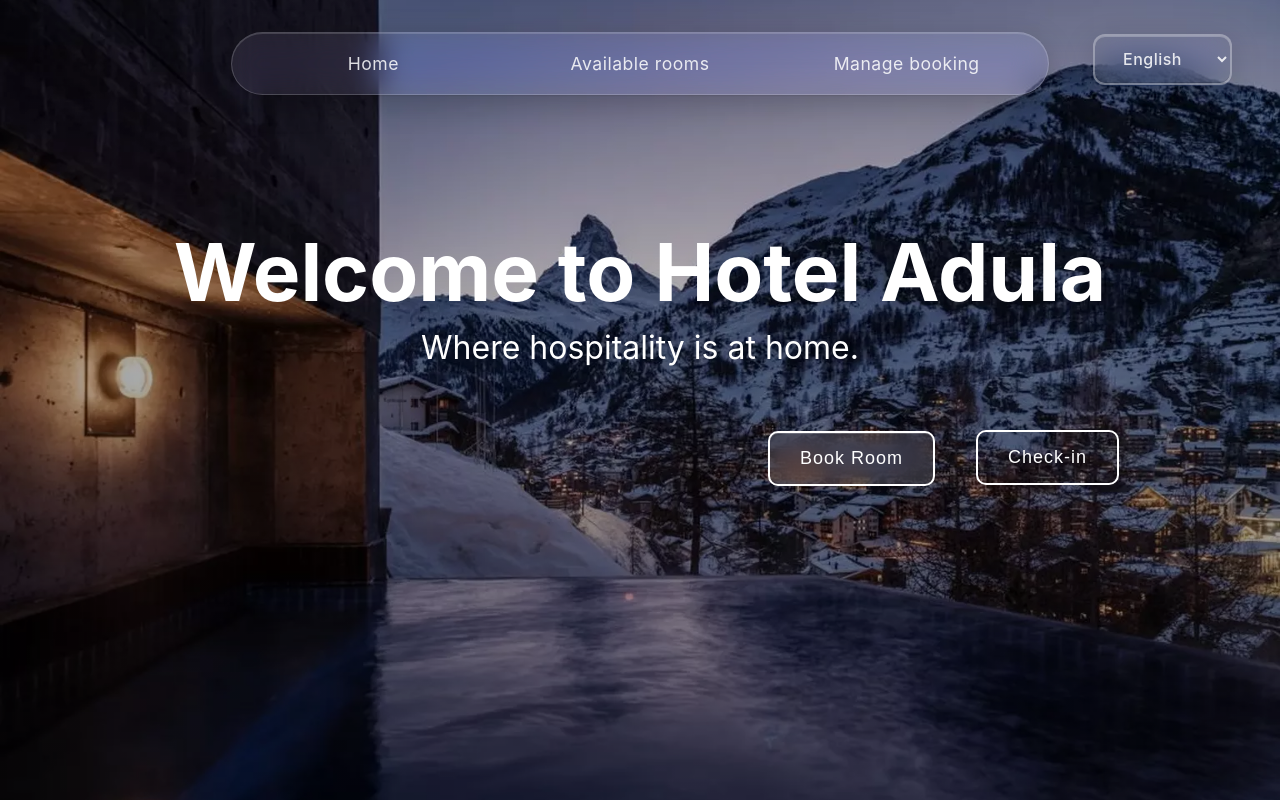
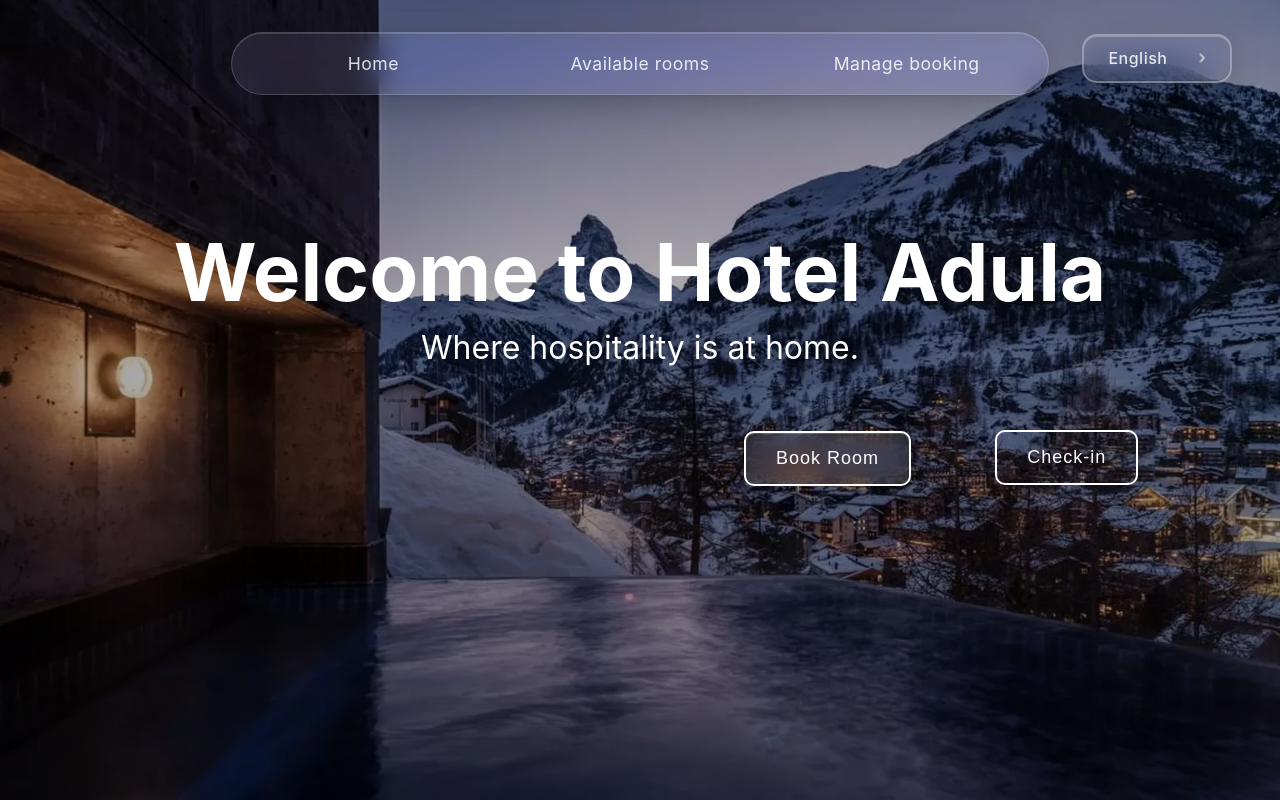
Before and after one commit to michaeleaton212/PostGresAPI_Project, an Angular app in the folder Frontend/frontend/my-app/: page / in a window 1280 px wide. Built offline with nearby package versions, Linux system fonts and the light colour scheme.

Commit message:
language button over arrow effect ()#

```diff
--- a/Frontend/frontend/my-app/src/app/app.html
+++ b/Frontend/frontend/my-app/src/app/app.html
@@ -1,19 +1,29 @@
 <div class="app-wrapper">
   <div class="language-button">
-  <label for="lang"></label>
-  <select
-    id="lang"
-    class="lang-btn"
-    [value]="selectedLocale"
-    (change)="onLangChange($any($event.target).value)"
-    aria-label=""
-    autocomplete="off"
+    <div class="select-wrap" [class.open]="isDropdownOpen" (mouseenter)="isDropdownOpen = true" (mouseleave)="isDropdownOpen = false">
+      <div class="lang-btn">
+        <span>{{ selectedLocale === 'de' ? 'Deutsch' : 'English' }}</span>
+      </div>
+      <svg
+        xmlns="http://www.w3.org/2000/svg"
+        height="1em"
+        viewBox="0 0 512 512"
+        class="arrow"
       >
-    <option value="en-US" i18n>English</option>
-    <option value="de" i18n>Deutsch</option>
-  </select>
+        <path
+          d="M233.4 406.6c12.5 12.5 32.8 12.5 45.3 0l192-192c12.5-12.5 12.5-32.8 0-45.3s-32.8-12.5-45.3 0L256 338.7 86.6 169.4c-12.5-12.5-32.8-12.5-45.3 0s-12.5 32.8 0 45.3l192 192z"
+        ></path>
+      </svg>
+      <div class="options">
+        <div class="option" (click)="onLangChange('en-US')" [class.selected]="selectedLocale === 'en-US'">
+          <span i18n>English</span>
         </div>
-
+        <div class="option" (click)="onLangChange('de')" [class.selected]="selectedLocale === 'de'">
+          <span i18n>Deutsch</span>
+        </div>
+      </div>
+    </div>
+  </div>
 
   <div class="navbar-container">
     <nav class="navbar-pill" role="navigation" aria-label="Main navigation" i18n-aria-label>
--- a/Frontend/frontend/my-app/src/app/app.scss
+++ b/Frontend/frontend/my-app/src/app/app.scss
@@ -10,15 +10,15 @@
   min-height: 100vh;
   overflow-y: auto;
   padding: 2rem;
+}
 
-  &::before {
+.app-wrapper::before {
   content: "";
   position: absolute;
   inset: 0;
   background: linear-gradient(to bottom, rgba(0, 0, 0, .25), rgba(0, 0, 0, .45));
   pointer-events: none;
   z-index: 0;
-  }
 }
 
 .navbar-container {
@@ -30,7 +30,7 @@
 }
 
 .navbar-pill {
-  display: grid; // makes the links evenly spaced
+  display: grid; /* makes the links evenly spaced */
   grid-template-columns: repeat(3, 1fr);
   gap: 0;
   background: rgba(255, 255, 255, 0.08);
@@ -60,22 +60,22 @@ cursor: pointer;
   display: flex;
   align-items: center;
   justify-content: center;
+}
 
-  &:hover {
+.nav-link:hover {
   color: #fff;
   background: rgba(255, 255, 255, 0.1);
 }
 
-  &.active {
+.nav-link.active {
   background: rgba(255, 255, 255, 0.15);
   color: #fff;
   transform: translateY(-1px);
 }
 
-  &:focus-visible {
+.nav-link:focus-visible {
   outline: 2px solid rgba(255, 255, 255, 0.5);
   outline-offset: 2px;
-  }
 }
 
 ::ng-deep router-outlet + * {
@@ -84,6 +84,7 @@ cursor: pointer;
   color: #fff;
 }
 
+/* --- Language button + Custom Arrow --- */
 .language-button {
   position: fixed;
   top: 2.1rem;
@@ -93,8 +94,16 @@ cursor: pointer;
   gap: 8px;
   margin: 0;
   pointer-events: auto;
+}
 
-  .lang-btn {
+.select-wrap {
+  position: relative;
+  display: inline-block;
+  cursor: pointer;
+}
+
+
+.language-button .lang-btn {
   font-size: 16px;
   font-weight: 500;
   letter-spacing: 0.5px;
@@ -106,12 +115,21 @@ cursor: pointer;
   cursor: pointer;
   transition: all .3s cubic-bezier(0.4, 0, 0.2, 1);
   border: 2px solid rgba(255, 255, 255, 0.3);
-    border-radius: 12px;
+  border-radius: 15px;
   padding: 0.8rem 1.5rem;
+  padding-right: 2.6rem; /* Platz für Chevron rechts */
+
   box-shadow: 0 8px 32px rgba(0, 0, 0, 0.15), inset 0 1px 0 rgba(255, 255, 255, 0.25), inset 0 -1px 0 rgba(0, 0, 0, 0.1);
   outline: none;
+  width: 5rem;
+  position: relative;
+  z-index: 100000;
+  display: flex;
+  align-items: center;
+  justify-content: space-between;
+}
 
-    &:hover:not(:disabled) {
+.select-wrap:hover .lang-btn {
   background-color: rgba(148, 148, 148, 0.35);
 border-color: rgba(255, 255, 255, 0.5);
   color: #fff;
@@ -119,28 +137,104 @@ cursor: pointer;
   box-shadow: 0 12px 40px rgba(0, 0, 0, 0.2), inset 0 1px 0 rgba(255, 255, 255, 0.3);
 }
 
-    &.active,
-    &:disabled {
+.select-wrap.open .lang-btn {
   background-color: rgba(255, 255, 255, 0.2);
   border-color: rgba(255, 255, 255, 0.6);
   color: #fff;
   font-weight: 600;
   box-shadow: 0 12px 40px rgba(0, 0, 0, 0.25), inset 0 1px 0 rgba(255, 255, 255, 0.35);
-      cursor: default;
 }
 
-    &:focus-visible {
+.language-button .lang-btn:focus-visible {
   border-color: rgba(255, 255, 255, 0.6);
   box-shadow: 0 12px 40px rgba(0, 0, 0, 0.25), 0 0 0 4px rgba(255, 255, 255, 0.1);
 }
 
-    &:active:not(:disabled) {
+.select-wrap:active .lang-btn {
   transform: translateY(0);
   box-shadow: 0 4px 16px rgba(0, 0, 0, 0.2), inset 0 1px 0 rgba(255, 255, 255, 0.2);
 }
-  }
+
+/* Options dropdown */
+.options {
+  display: flex;
+  flex-direction: column;
+  border-radius: 15px;
+  padding: 5px;
+  background-color: rgba(128, 128, 128, 0.25);
+  backdrop-filter: blur(16px) saturate(180%);
+  -webkit-backdrop-filter: blur(16px) saturate(180%);
+  border: 2px solid rgba(255, 255, 255, 0.3);
+  position: absolute;
+  top: calc(100% + 5px);
+  left: 0;
+  right: 0;
+  opacity: 0;
+  pointer-events: none;
+  transform: translateY(-10px);
+  transition: all 300ms ease;
+  z-index: 99999;
+  box-shadow: 0 8px 32px rgba(0, 0, 0, 0.15), inset 0 1px 0 rgba(255, 255, 255, 0.25);
 }
 
+.select-wrap.open .options {
+  opacity: 1;
+  pointer-events: auto;
+  transform: translateY(0);
+}
+
+.option {
+  border-radius: 10px;
+  padding: 0.6rem 1rem;
+  transition: all 300ms ease;
+  background-color: transparent;
+  font-size: 15px;
+  font-family: 'Inter', sans-serif;
+  font-weight: 500;
+  color: rgba(255, 255, 255, 0.85);
+  cursor: pointer;
+  letter-spacing: 0.5px;
+}
+
+.option:hover {
+  background-color: rgba(255, 255, 255, 0.15);
+  color: #fff;
+}
+
+.option.selected {
+  background-color: rgba(255, 255, 255, 0.1);
+  color: #fff;
+  font-weight: 600;
+}
+
+/* alter IE/Edge: Pfeil ausblenden */
+select::-ms-expand {
+  display: none;
+}
+
+/* SVG arrow styling */
+.select-wrap .arrow {
+  position: absolute;
+  top: 50%;
+  right: 18px;
+  height: 10px;
+  width: 25px;
+  transform: translateY(-50%) rotate(-90deg);
+  fill: rgba(255, 255, 255, 0.85);
+  pointer-events: none;
+  z-index: 100001;
+  transition: transform 300ms ease;
+}
+
+/* Rotate arrow when hovering over select-wrap */
+.select-wrap:hover .arrow {
+  transform: translateY(-50%) rotate(0deg);
+}
+
+/* Also rotate when dropdown is open (for click support) */
+.select-wrap.open .arrow {
+  transform: translateY(-50%) rotate(0deg);
+}
 
 /* Iphone design */
 @media (max-width: 768px) {
@@ -173,10 +267,10 @@ cursor: pointer;
     -webkit-backdrop-filter: blur(16px) saturate(180%);
     border: 1px solid rgba(255,255,255,0.18);
     box-shadow: 0 8px 32px rgba(0,0,0,0.2), inset 0 1px 0 rgba(255,255,255,0.15), 0 1px 2px rgba(0,0,0,0.1);
+  }
 
-    &::-webkit-scrollbar {
+  .navbar-pill::-webkit-scrollbar {
     display: none;
-    }
   }
 
   .nav-link {
@@ -192,14 +286,14 @@ cursor: pointer;
     display: flex;
     align-items: center;
     justify-content: center;
+  }
 
-    &.active {
+  .nav-link.active {
     font-weight: 700;
     background: rgba(255,255,255,0.15);
     color: #fff;
     box-shadow: inset 0 0 0 1px rgba(255,255,255,0.2);
     transform: translateY(-1px);
-    }
   }
 
   .app-wrapper {
@@ -209,10 +303,28 @@ cursor: pointer;
   .language-button {
     top: 0.75rem;
     right: 0.75rem;
+  }
 
-    .lang-btn {
+  .language-button .lang-btn {
     padding: 0.6rem 1rem;
+    padding-right: 2.4rem; /* etwas weniger auf Mobile */
+    font-size: 14px;
+  }
+
+  /* SVG arrow auf Mobile */
+  .select-wrap .arrow {
+    right: 14px;
+    width: 20px;
+    height: 9px;
+  }
+
+  /* Options auf Mobile */
+  .options {
+    border-radius: 12px;
+  }
+
+  .option {
+    padding: 0.5rem 0.8rem;
     font-size: 14px;
   }
 }
-}
--- a/Frontend/frontend/my-app/src/app/app.ts
+++ b/Frontend/frontend/my-app/src/app/app.ts
@@ -11,6 +11,7 @@ import { RouterOutlet, RouterLink, RouterLinkActive } from '@angular/router';
 })
 export class AppComponent implements OnInit {
   selectedLocale: 'en-US' | 'de'; // only allow these two locales and one at a time
+  isDropdownOpen = false; // track dropdown state
 
 
   //for the html template so it knows when to show which language as selected
@@ -31,9 +32,12 @@ export class AppComponent implements OnInit {
 
     //if the selected locale is the same as the current one, do nothing
     if (this.selectedLocale === normalized) {
+      this.isDropdownOpen = false; // close dropdown
       return;
     }
 
+    // Update selected locale
+    this.selectedLocale = normalized;
 
     // calculate the new URL based on the selected locale and save in variable
     const url = new URL(this.doc.location.href);
@@ -47,6 +51,10 @@ export class AppComponent implements OnInit {
     if (currentPath !== newPath) {
       this.doc.location.assign(newPath + url.search + url.hash);
     }
+  }
+
+  toggleDropdown() {
+    this.isDropdownOpen = !this.isDropdownOpen;
   }
 
   //determine language from path
--- a/Frontend/frontend/my-app/src/app/pages/home-page.component/home-page.component.scss
+++ b/Frontend/frontend/my-app/src/app/pages/home-page.component/home-page.component.scss
@@ -20,7 +20,7 @@
 
 .rooms-button {
   display: flex;
-  margin-left: 45rem;
+  margin-left: 43.5rem;
   margin-top: 4rem;
 
   button {
@@ -55,7 +55,7 @@
 
 .checkIn-button {
   display: flex;
-  margin-left: 58rem;
+  margin-left: 59.2rem;
   margin-top: -3.5rem;
 
   button {
```
Lines whose indentation alone changed are shown as unchanged.
